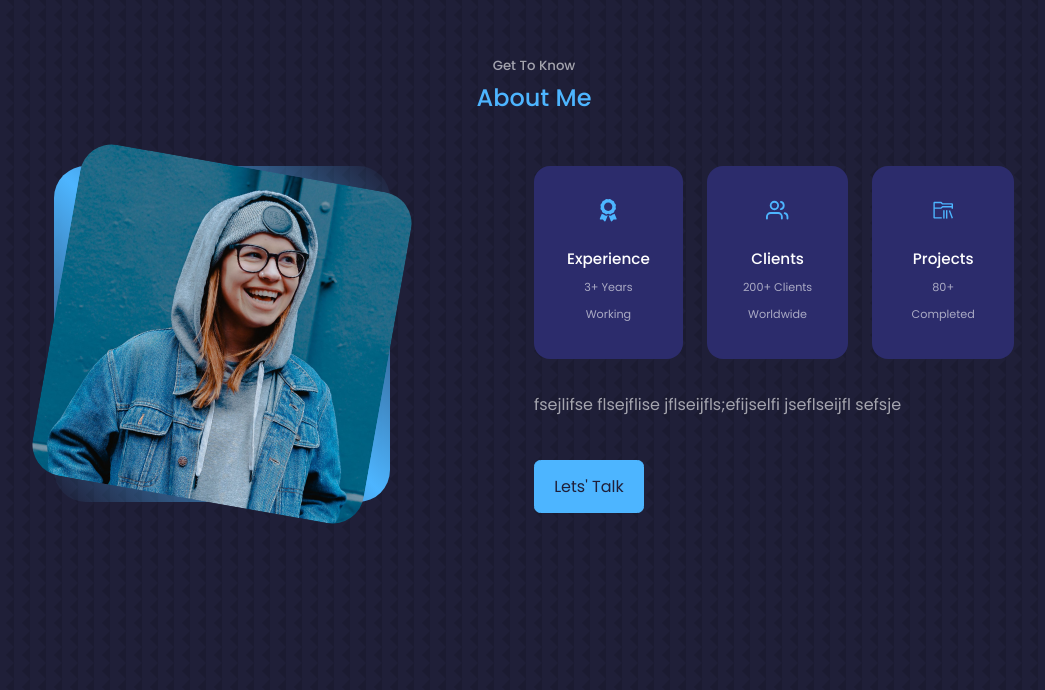
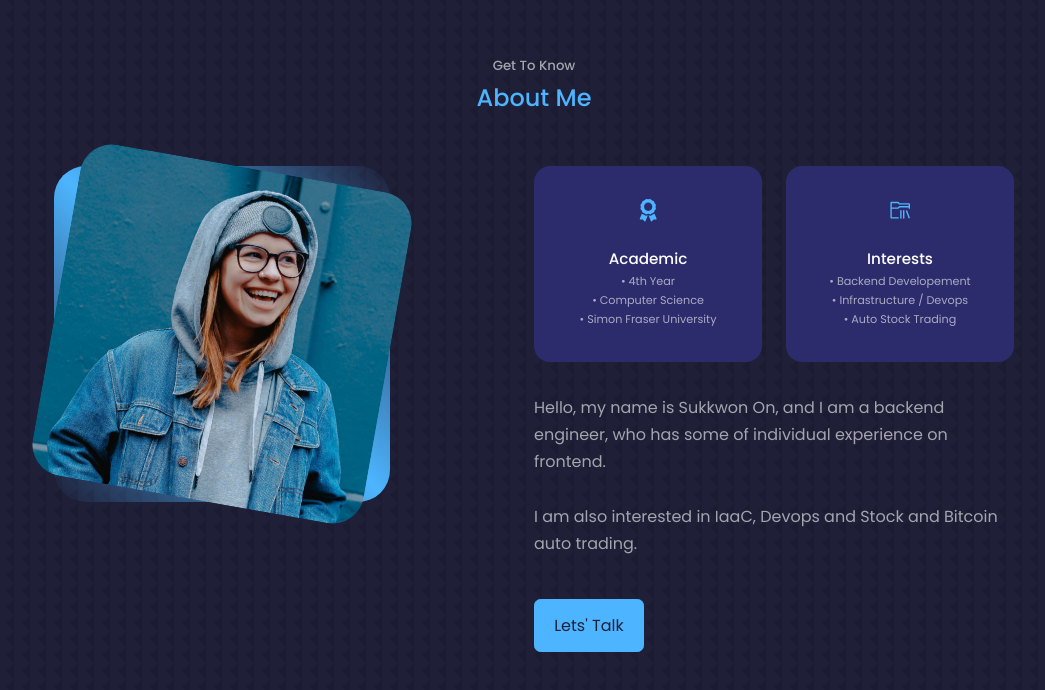
Before and after one commit to skwon2345/my_portfolio, a React (Create React App) app: page / in a window 1280 px wide. Shown: the part 873-1563 px from the top of the page, without its empty margins (106-1151 px from the left). Built offline with nearby package versions, Linux system fonts and the light colour scheme.

Commit message:
customize About componenets

```diff
--- a/src/components/about/About.js
+++ b/src/components/about/About.js
@@ -21,22 +21,32 @@ const About = () => {
           <div className='about__cards'>
             <article className='about__card'>
               <FaAward className='about__icon'/>
-              <h5>Experience</h5>
-              <small>3+ Years Working</small>
-            </article>
-            <article className='about__card'>
-              <FiUsers className='about__icon'/>
-              <h5>Clients</h5>
-              <small>200+ Clients Worldwide</small>
+              <h5>Academic</h5>
+              <small>
+                <ul>
+                  <li><span>&#8226;</span> 4th Year</li>
+                  <li><span>&#8226;</span> Computer Science</li>
+                  <li><span>&#8226;</span> Simon Fraser University</li>
+                </ul>
+              </small>
             </article>
             <article className='about__card'>
               <VscFolderLibrary className='about__icon'/>
-              <h5>Projects</h5>
-              <small>80+ Completed</small>
+              <h5>Interests</h5>
+              <small>
+                <ul>
+                  <li><span>&#8226;</span> Backend Developement </li>
+                  <li><span>&#8226;</span> Infrastructure / Devops </li>
+                  <li><span>&#8226;</span> Auto Stock Trading </li>
+                </ul>
+              </small>
             </article>
           </div>
           <p>
-            fsejlifse flsejflise jflseijfls;efijselfi jseflseijfl sefsje
+            Hello, my name is Sukkwon On, and I am a backend engineer, who has some of individual experience on frontend.
+            <br />
+            <br />
+            I am also interested in IaaC, Devops and Stock and Bitcoin auto trading.
           </p>
           <a href="#contact" className='btn btn-primary'>Lets' Talk</a>
 
--- a/src/components/about/about.css
+++ b/src/components/about/about.css
@@ -31,7 +31,7 @@
 
 .about__cards {
     display: grid;
-    grid-template-columns: repeat(3, 1fr);
+    grid-template-columns: repeat(2, 1fr);
     gap: 1.5rem;
 }
 
```
